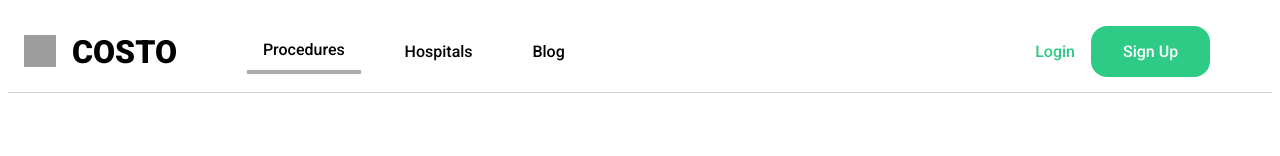
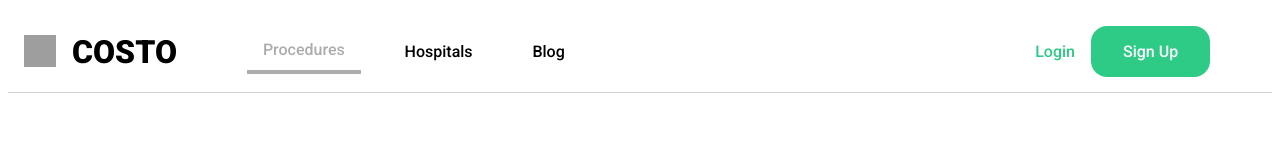
Before and after one commit to abem93/FE-Health-Comparison, an Angular app: page / in a window 1280 px wide. In both pictures the pointer is over the item "Procedures". Shown: the top 156 px of the page. Built offline with nearby package versions, Linux system fonts and the light colour scheme; grey boxes are pictures that could not be loaded.

Commit message:
changed nav hover color

```diff
--- a/src/app/shared/components/navigation/navigation.component.scss
+++ b/src/app/shared/components/navigation/navigation.component.scss
@@ -53,6 +53,7 @@ h1:hover{
   border-bottom: 4px solid #acacac;
   height: 2.5em;
   padding-top: 50%;
+  color: #acacac
 }
 
 .links .active {
```
